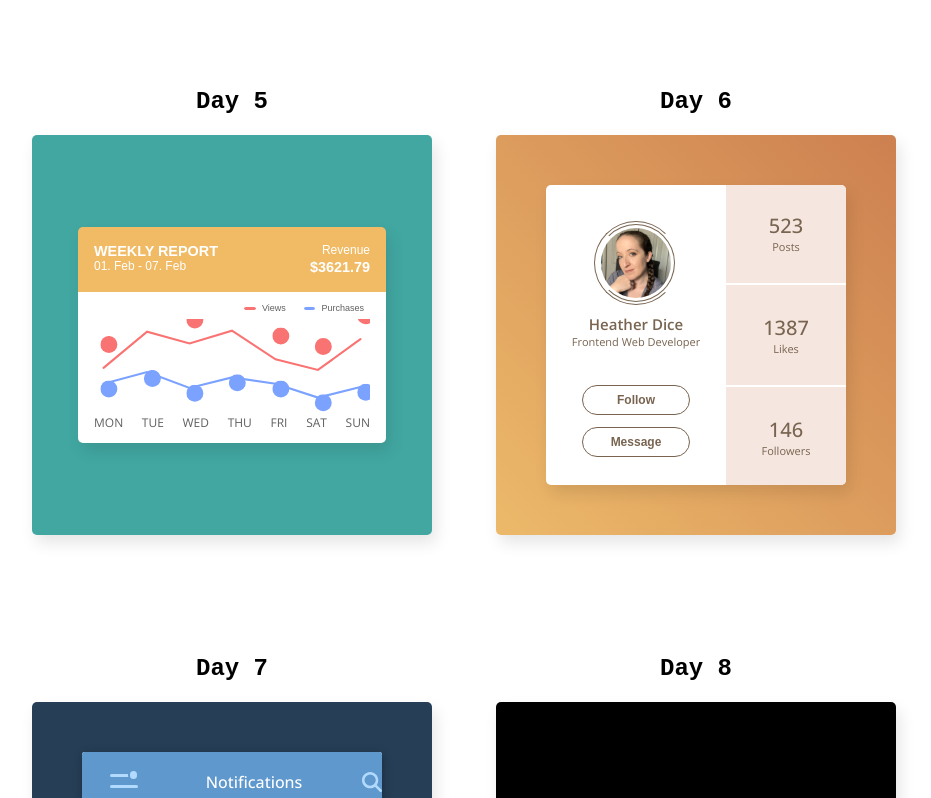
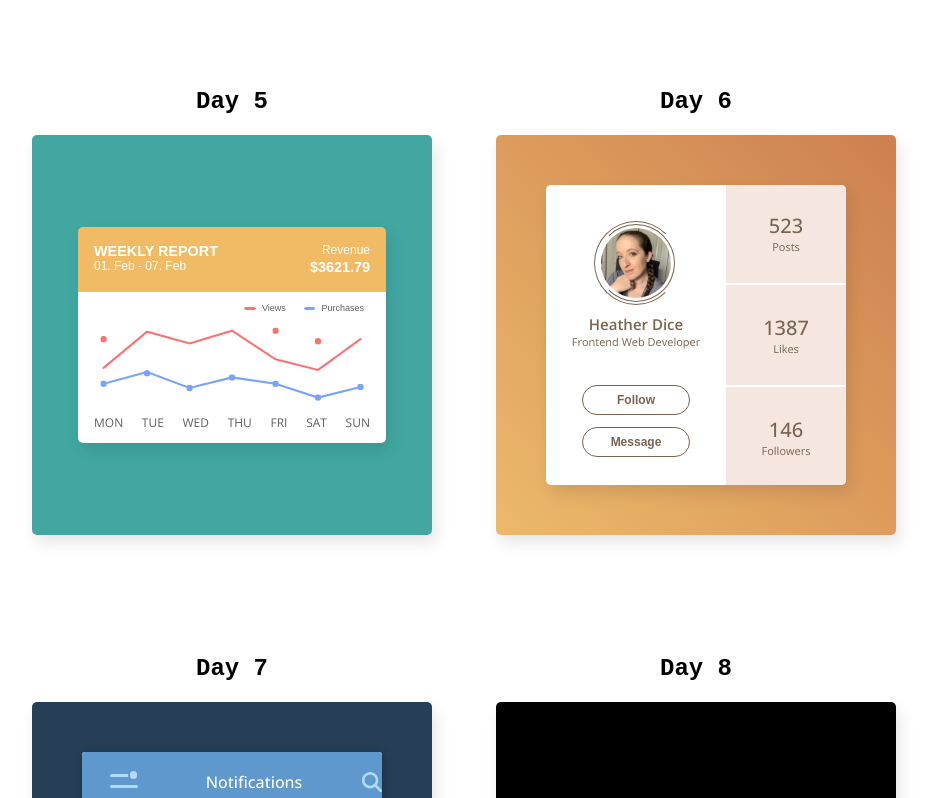
Before and after one commit to heatherdice/100_days_css, a React (Create React App) app: page / in a window 1280 px wide. Shown: the part 2005-2803 px from the top of the page, without its empty margins (176-1107 px from the left). Built offline with nearby package versions, Linux system fonts and the light colour scheme.

Commit message:
Dot sizing adjusted

```diff
--- a/src/styles/dayStyles/Day05.css
+++ b/src/styles/dayStyles/Day05.css
@@ -129,8 +129,8 @@
 } */
 .points {
 	position: relative;
-	width: 1em;
-	height: 1em;
+	width: 0.375em;
+	height: 0.375em;
 	border-radius: 50%;
 	cursor: pointer;
 	z-index: 10;
```
